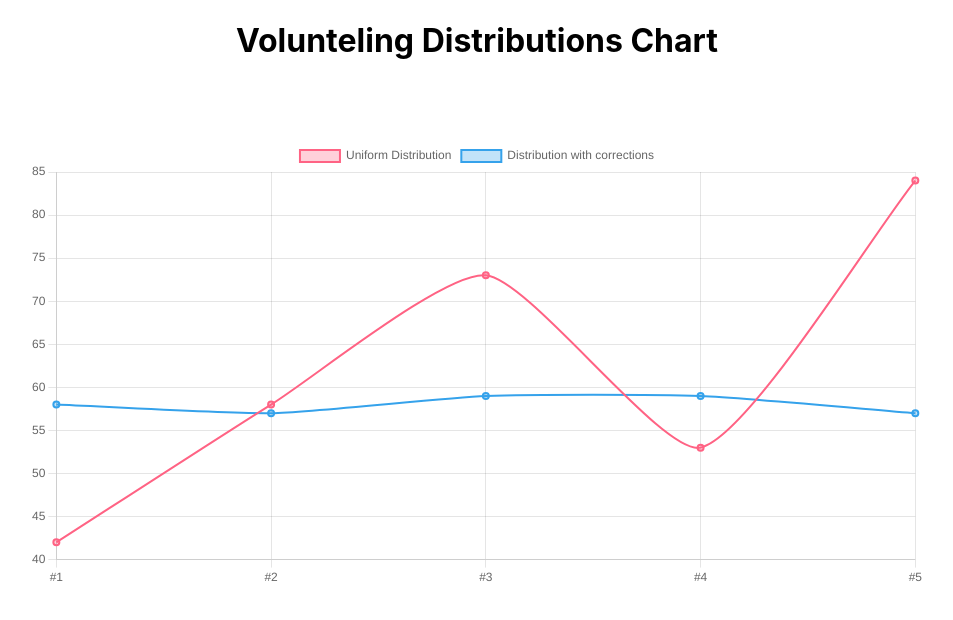
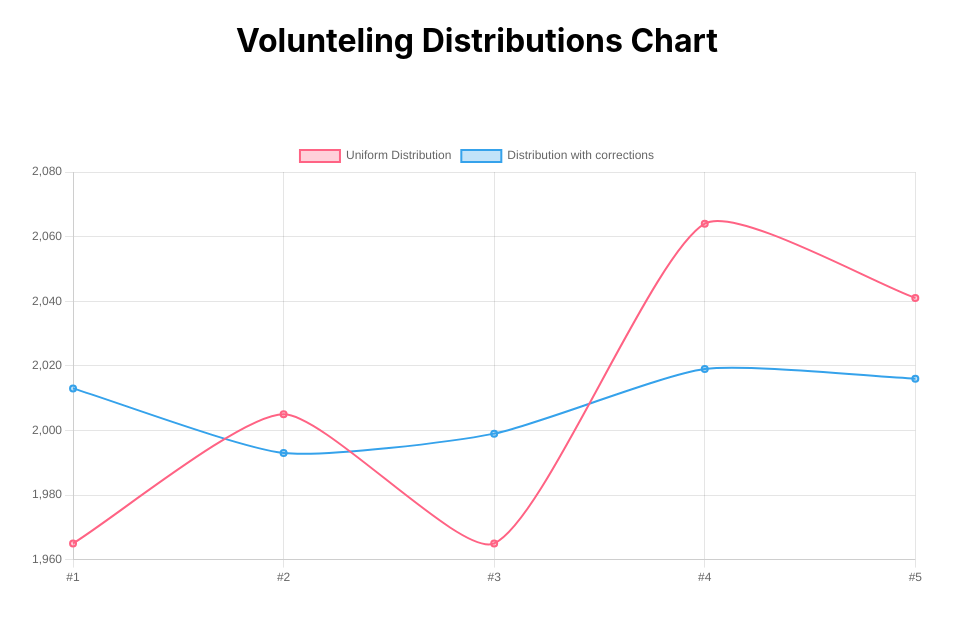
Before and after one commit to pratasenka/volunteling-investigation, a React (Create React App) app: page / in a window 1280 px wide. Shown: the top 620 px of the page, without its empty margins (163-1116 px from the left). Built offline with nearby package versions, Linux system fonts and the light colour scheme; what random would draw is missing.

Commit message:
state integration

```diff
--- a/src/components/Workplace.tsx
+++ b/src/components/Workplace.tsx
@@ -1,4 +1,4 @@
-import React from 'react';
+import React, { useState } from 'react';
 
 import { Chart } from './Chart';
 import { findWinners } from '../utils';
@@ -9,28 +9,32 @@ export interface UserData {
     rounds: number;
 }
 
+
+
+export const Workplace = () => {
+    const [users, setUsers] = useState(5);
+    const [wins, setWins] = useState(10);
+    const [rounds, setRounds] = useState(90);
+    const [cycles, setCycles] = useState(10000);
+
     const usersDataCorrection: UserData[] = [];
     const usersDataUniform: UserData[] = [];
 
-const wins = 10;
-const rounds = 120;
-
-for (let i = 1; i < 6; i++) {
+    for (let i = 0; i < users; i++) {
         usersDataCorrection.push({
-        id: `#${i}`,
+            id: `#${i+1}`,
             wins: i % 2 === 0 ? 0 : wins * i,
             rounds: rounds,
         })
 
         usersDataUniform.push({
-        id: `#${i}`,
-        wins: i % 2 === 0 ? wins : wins * i,
+            id: `#${i+1}`,
+            wins: i % 2 === 0 ? 0 : wins * i,
             rounds: rounds,
         })
     }
 
-export const Workplace = () => {
-    for (let i = 0; i < 200; i++) {
+    for (let i = 0; i < cycles; i++) {
         const [winnerWithCorrection, winnerWithUniform] = findWinners(usersDataCorrection, usersDataUniform);
         ++winnerWithCorrection.wins;
         ++winnerWithUniform.wins;
--- a/src/utils.ts
+++ b/src/utils.ts
@@ -37,8 +37,8 @@ export const findWinnerCorrection = (
     usersData: UserData[],
     randomValue: number
 ): UserData => {
-    const usersProbability = calculateUsersEqualsProbabilities(usersData);
-    // const usersProbability = calculateUsersProbabilities(usersData);
+    // const usersProbability = calculateUsersEqualsProbabilities(usersData);
+    const usersProbability = calculateUsersProbabilities(usersData);
 
     const sumOfUsersProbailities: number = usersProbability.reduce(
         (acc: number, curr: number) => acc + curr,
```
Lines whose indentation alone changed are shown as unchanged.
